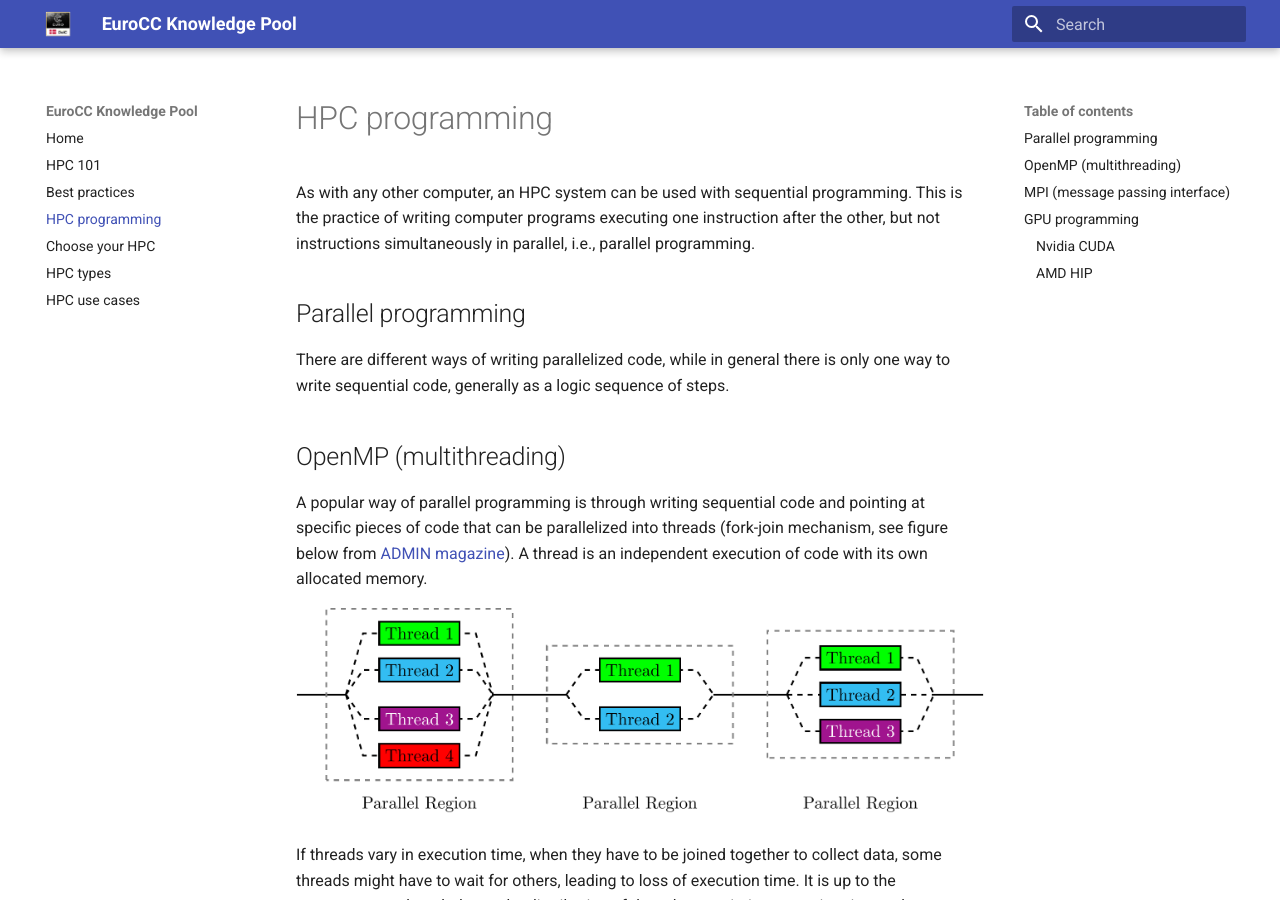
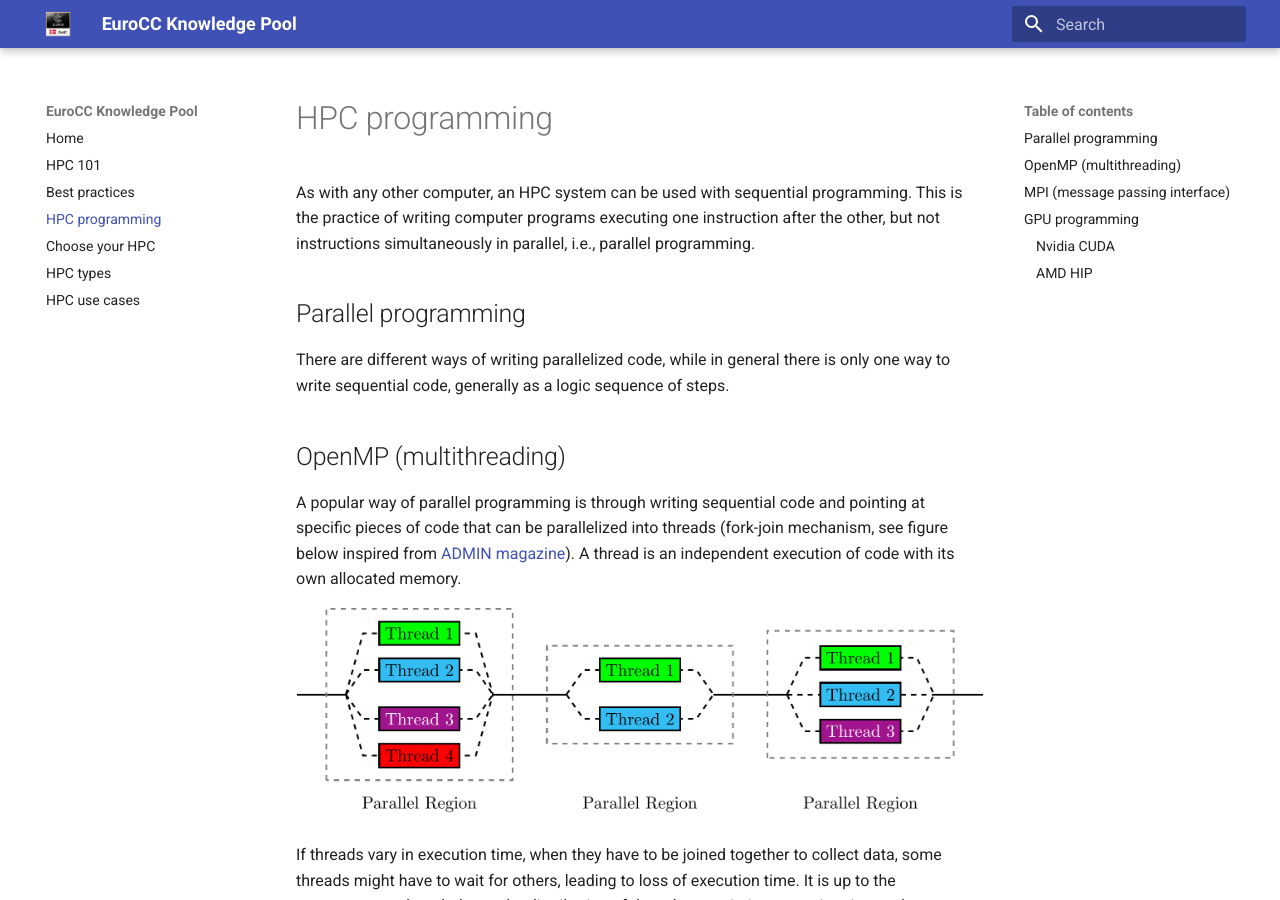
Before and after one commit to jklust/EuroCC-knowledgepool, an MkDocs documentation site: the page built from develop/progr.md, in a window 1280 px wide and 900 px high. Built offline with MkDocs 1.6.1 and Material for MkDocs 9.7.7, drawn with Linux system fonts in a browser that asks for light colours; comment, search, counter and statistics services are not loaded.

Commit message:
Update progr.md

```diff
--- a/develop/progr.md
+++ b/develop/progr.md
@@ -6,9 +6,9 @@
 
 ## OpenMP (multithreading)
 
-A popular way of parallel programming is through writing sequential code and pointing at specific pieces of code that can be parallelized into threads (fork-join mechanism, see figure below from [ADMIN magazine](https://www.admin-magazine.com/var/ezflow_site/storage/images/media/images/pymp_01/172579-1-eng-US/Pymp_01_reference.png)). A thread is an independent execution of code with its own allocated memory.
+A popular way of parallel programming is through writing sequential code and pointing at specific pieces of code that can be parallelized into threads (fork-join mechanism, see figure below inspired from [ADMIN magazine](https://www.admin-magazine.com/var/ezflow_site/storage/images/media/images/pymp_01/172579-1-eng-US/Pymp_01_reference.png)). A thread is an independent execution of code with its own allocated memory.
 
-[![multi](./img/multithreading.png)](https://www.admin-magazine.com/var/ezflow_site/storage/images/media/images/pymp_01/172579-1-eng-US/Pymp_01_reference.png)
+![multi](./img/multithreading.png)
 
 If threads vary in execution time, when they have to be joined together to collect data, some threads might have to wait for others, leading to loss of execution time. It is up to the programmer to best balance the distribution of threads to optimize execution times when possible.
 
```
